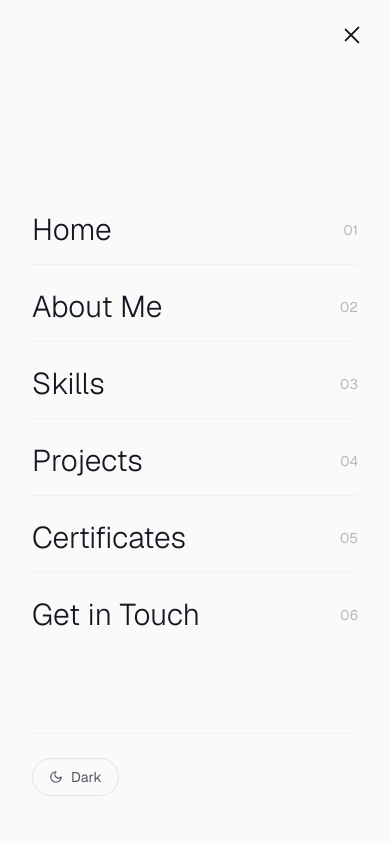
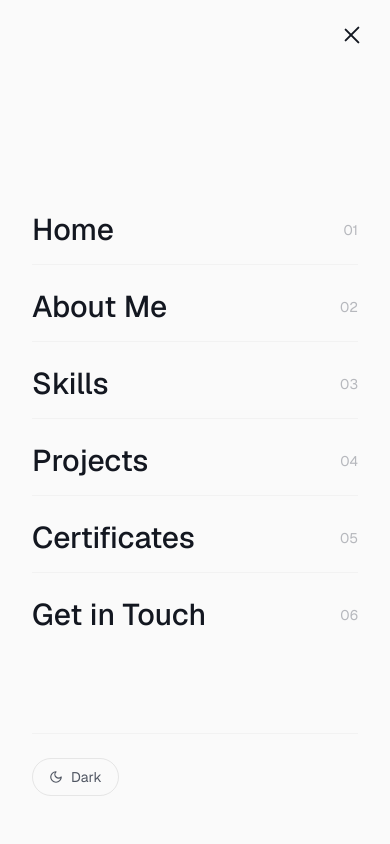
Before and after one commit to neevets/portfolio-web, a React (Vite) app: page / in a window 390 px wide. Both pictures are taken after a click on the button "Toggle menu". Shown: the top 844 px of the page. Built offline with nearby package versions, Linux system fonts and the light colour scheme; a web font is replaced by a local one.

Commit message:
style: increase mobile menu text thickness

```diff
--- a/src/components/Navigation.tsx
+++ b/src/components/Navigation.tsx
@@ -111,7 +111,7 @@ export const Navigation = () => {
                 )}
                 style={{ transitionDelay: isOpen ? `${index * 60 + 80}ms` : '0ms' }}
               >
-                <span className="text-3xl font-display font-light text-foreground group-hover:translate-x-2 transition-transform duration-300">
+                <span className="text-3xl font-display font-medium text-foreground group-hover:translate-x-2 transition-transform duration-300">
                   {item.label}
                 </span>
                 <span className="ml-auto text-muted-foreground/40 text-sm font-display group-hover:text-muted-foreground transition-colors duration-300">
```
